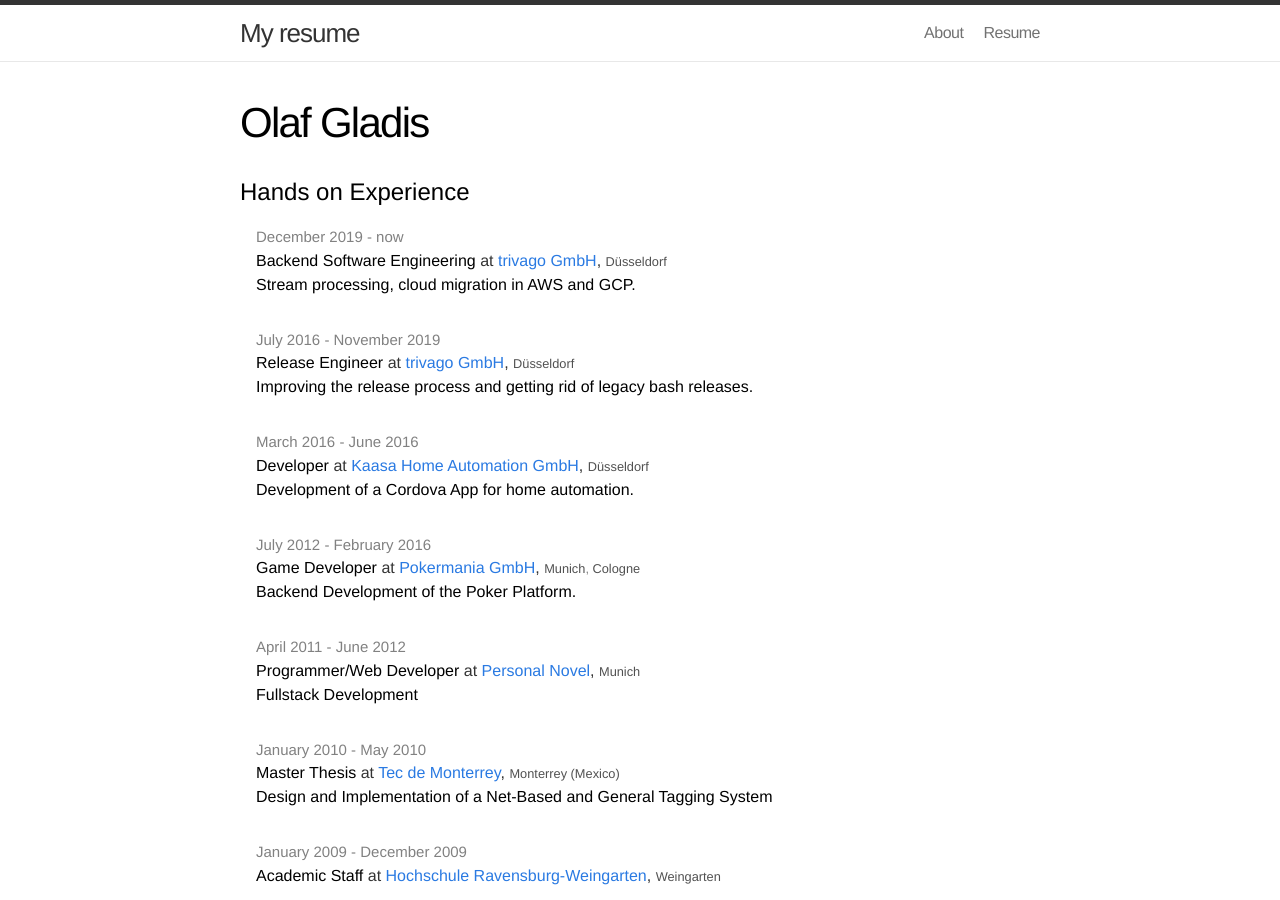
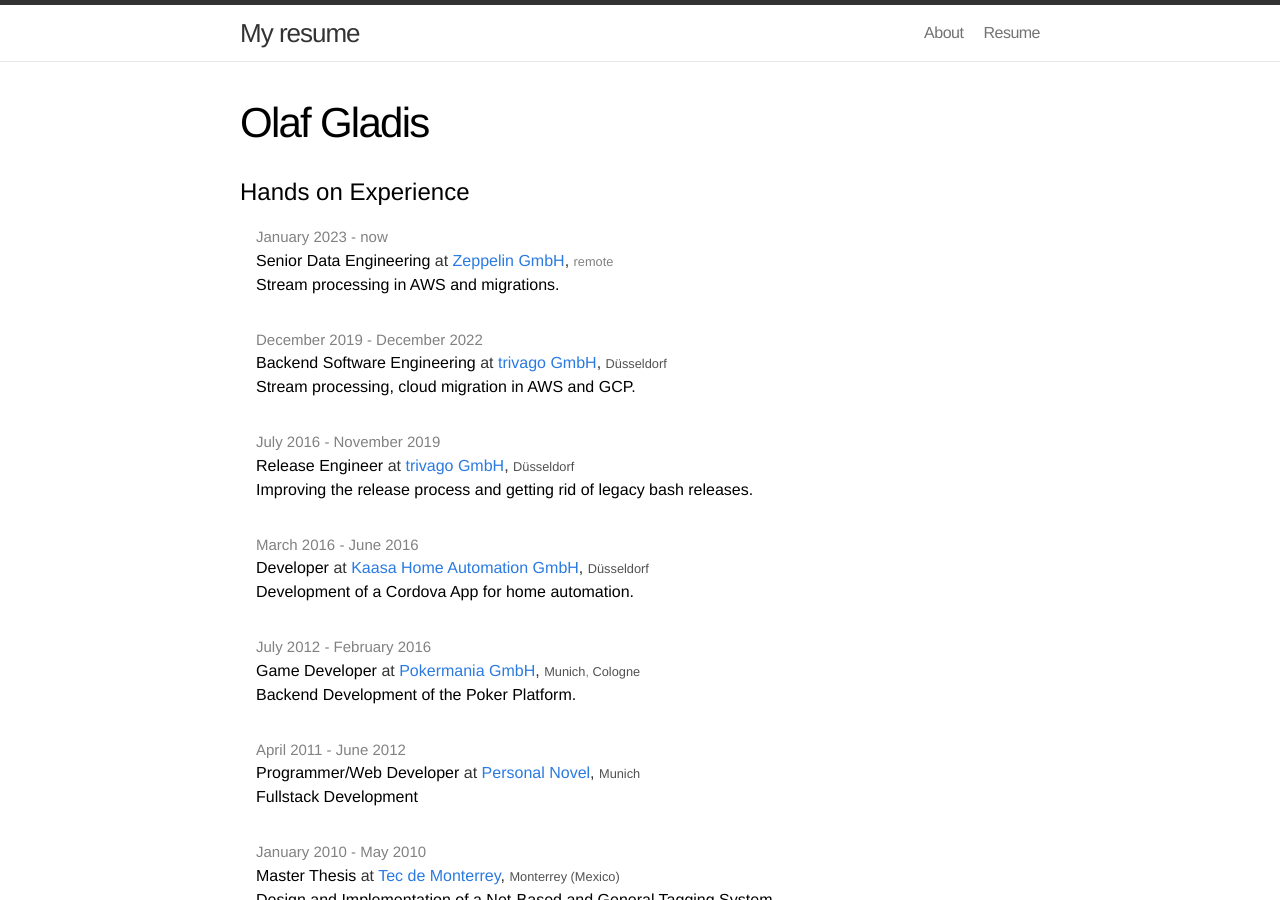
Before and after one commit to hwmrocker/resume, a Jekyll site: the page built from index.html, in a window 1280 px wide and 900 px high. Built offline with Jekyll 4.4.1, drawn with Linux system fonts in a browser that asks for light colours.

Commit message:
add zeppelin

```diff
--- a/_data/resume.yaml
+++ b/_data/resume.yaml
@@ -6,8 +6,7 @@
     - Lichtenbroicher Weg 68
     - 40472 Düsseldorf
   Telefon: +49 176 964 171 65
-  eMail:  job@gladis.org
-
+  eMail: job@gladis.org
 
 linux:
   name_de: Erfahrung mit Linux
@@ -34,8 +33,24 @@
   name_de: Praktische Erfahrung
   name_en: Hands on Experience
   timeframes:
-    - timeframe_de: Dezember 2019 - jetzt
-      timeframe_en: December 2019 - now
+    - timeframe_de: Januar 2023 - jetzt
+      timeframe_en: January 2023 - now
+      uid: xzeppelin
+      what_de: Senior Data Engineering
+      what_en: Senior Data Engineering
+      company: Zeppelin GmbH
+      url: http://zeppelin.com/de/de/
+      location:
+        - name_de: remote
+          name_en: remote
+      description_de: Stream processing in AWS und Migrationen.
+      description_en: Stream processing in AWS and migrations.
+      technology:
+        - Linux
+        - Python
+        - Docker
+    - timeframe_de: Dezember 2019 - Dezember 2022
+      timeframe_en: December 2019 - December 2022
       uid: xtrivago
       what_de: Backend Software Engineering
       what_en: Backend Software Engineering
```
